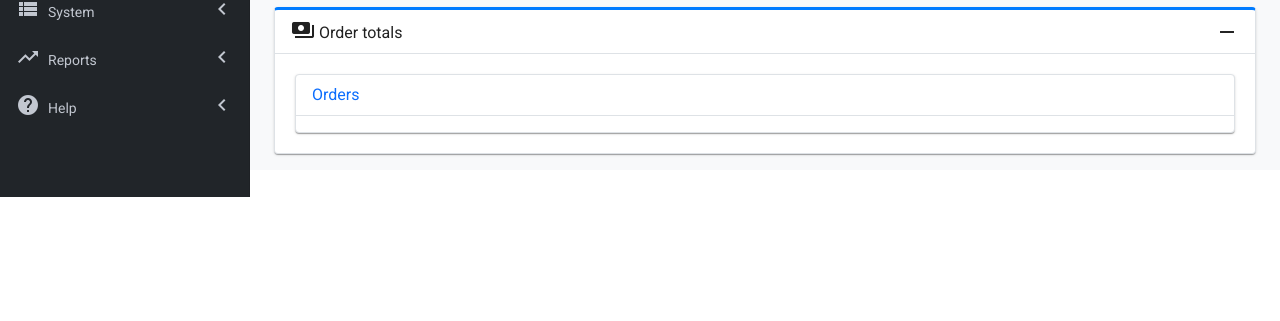
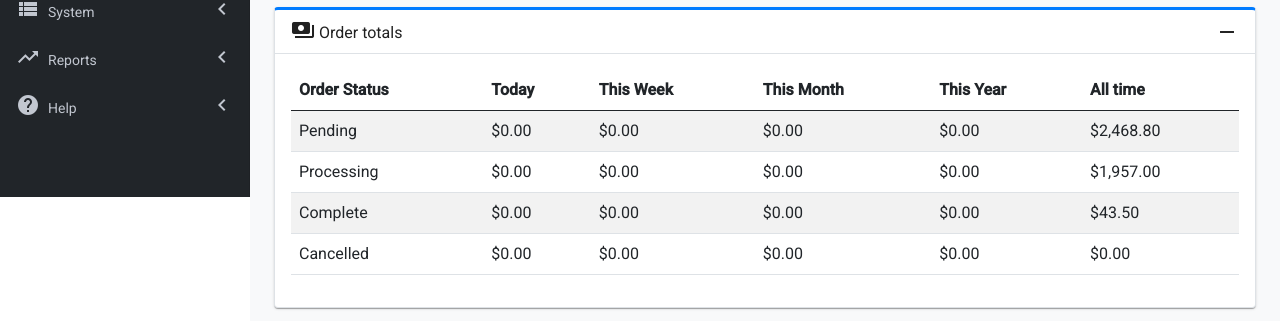
Before and after one commit to kritdev/angular_lab, an Angular app: page / in a window 1280 px wide. Shown: the part 603-924 px from the top of the page. Before the commit the page ends 800 px from the top, so only its background shows below. Built offline with nearby package versions, Linux system fonts and the light colour scheme.

Commit message:
table-card component - dispaly table

```diff
--- a/src/app/component/detail-card.service.ts
+++ b/src/app/component/detail-card.service.ts
@@ -37,7 +37,16 @@ export class DetailCardService {
 
   retrieveOrderTableCard(): DetailCardItem[] {
     return [
-      new DetailCardItem(TableCardComponent, {title:'Orders'}),
+      new DetailCardItem(TableCardComponent, {
+        columns: ['Order Status', 'Today', 'This Week', 'This Month', 'This Year', 'All time'],
+        types: ['text', 'text', 'text', 'text', 'text', 'text'],
+        records: [
+            ['Pending','$0.00','$0.00','$0.00','$0.00','$2,468.80'],
+            ['Processing','$0.00','$0.00','$0.00','$0.00','$1,957.00'],
+            ['Complete','$0.00','$0.00','$0.00','$0.00','$43.50'],
+            ['Cancelled','$0.00','$0.00','$0.00','$0.00','$0.00'],
+          ]
+      }),
     ];
   }
 
--- a/src/app/component/table-card/table-card.component.html
+++ b/src/app/component/table-card/table-card.component.html
@@ -1,9 +1,13 @@
 
-<mat-card class="bg-white border p-0 m-1">
-  <div class="border-bottom px-3 py-2 news-header text-primary">
-      {{data.title}}
-  </div>
-  <div class="px-3 py-2">
-    {{data.content}}
-  </div>
-</mat-card>
+<table class="table table-striped">
+  <thead>
+    <tr>
+      <th scope="col" *ngFor="let column of data.columns">{{column}}</th>
+    </tr>
+  </thead>
+  <tbody>
+    <tr *ngFor="let record of data.records">
+      <td *ngFor="let value of record">{{value}}</td>
+    </tr>
+  </tbody>
+</table>
--- a/src/app/component/table-card/table-card.component.ts
+++ b/src/app/component/table-card/table-card.component.ts
@@ -7,7 +7,11 @@ import { Component, Input, OnInit } from '@angular/core';
 })
 export class TableCardComponent implements OnInit {
 
-  @Input() data = {title:'news-title', content:'news-content'};
+  @Input() data = {
+    columns: ['a','b','c'],
+    types: [],
+    records: []
+  };
 
   constructor() { }
 
```
